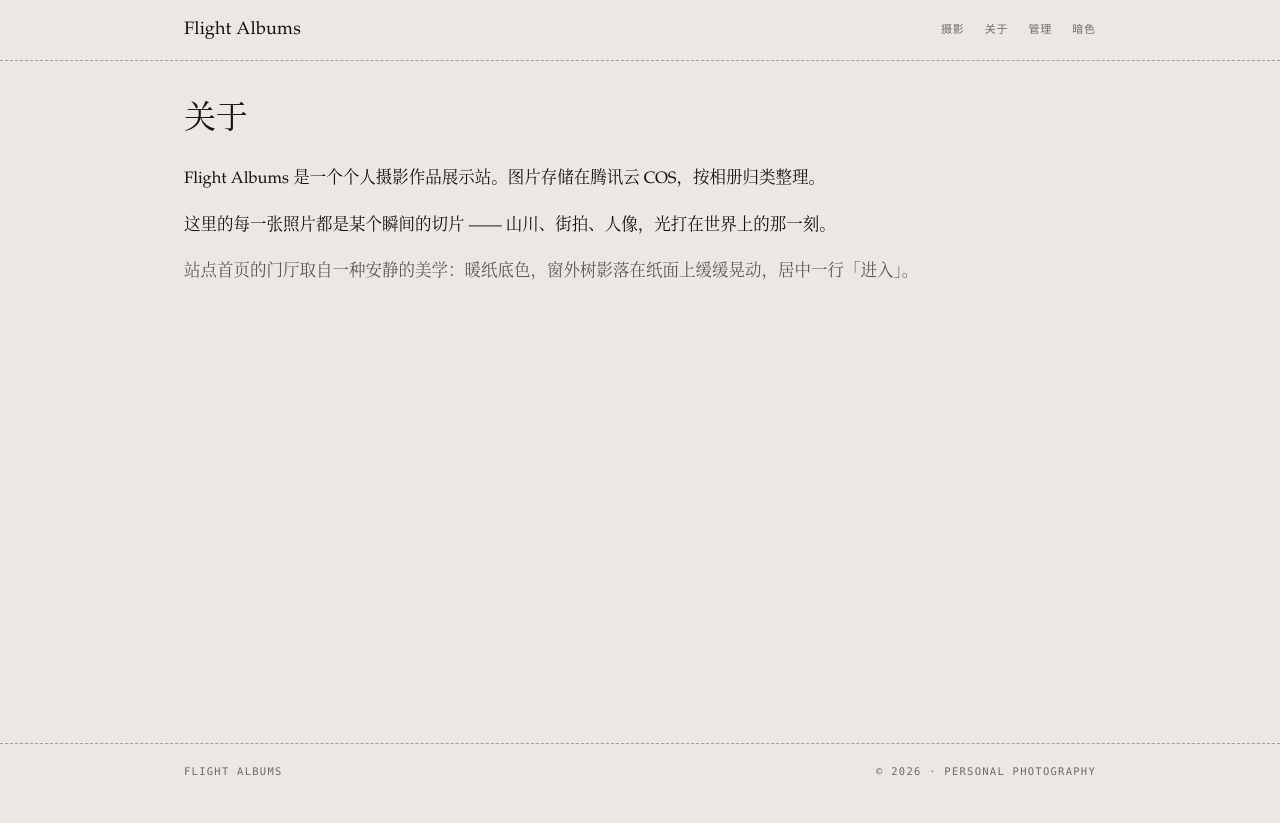
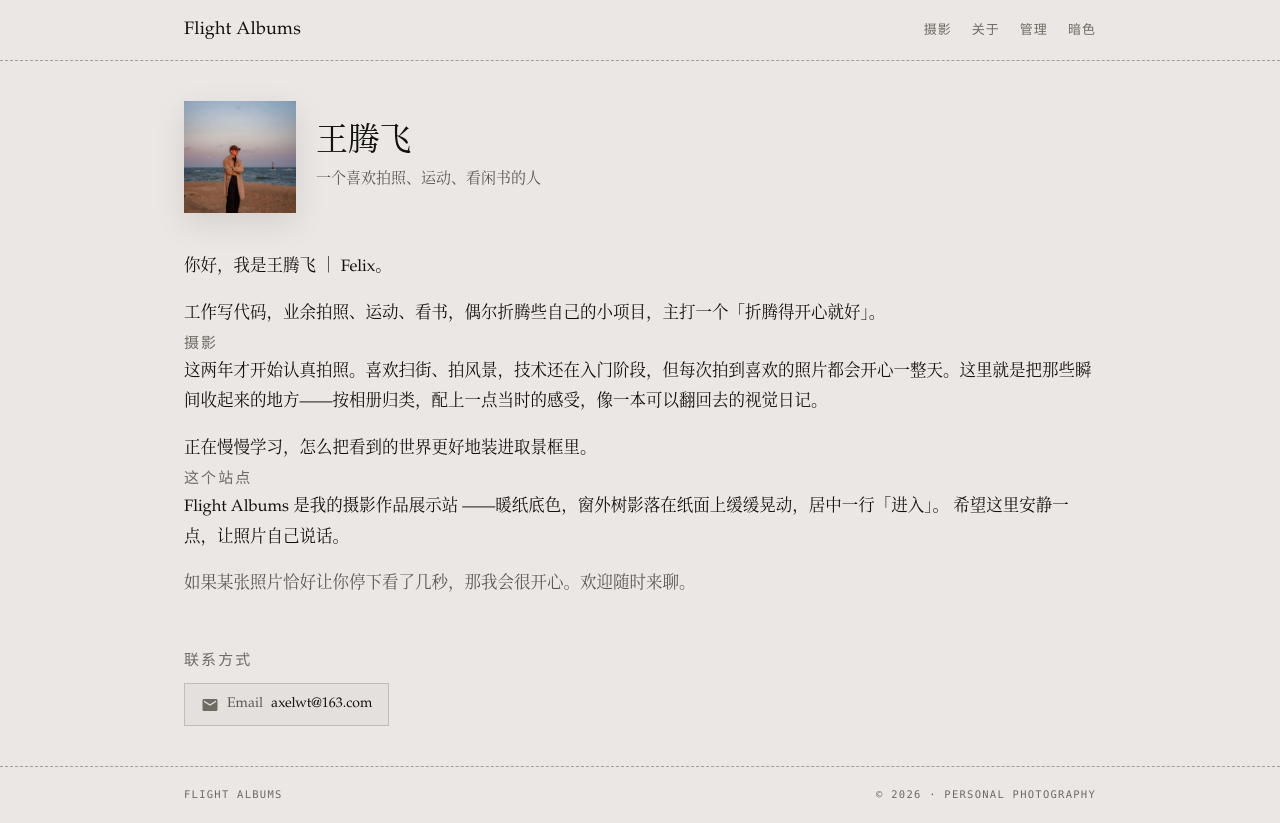
Before and after one commit to AxelWT/flight-albums, a Next.js app: page /about in a window 1280 px wide. Before the commit the page ends 800 px from the top, so only its background shows below. Built offline with nearby package versions, Linux system fonts and the light colour scheme.

Commit message:
refactor(about): rewrite about page as personal intro and enlarge nav font

```diff
--- a/app/(site)/about/page.tsx
+++ b/app/(site)/about/page.tsx
@@ -1,26 +1,72 @@
 import type { Metadata } from 'next'
+import Link from 'next/link'
 
 export const metadata: Metadata = {
   title: '关于 — Flight Albums',
-  description: '关于这个摄影站点',
+  description: '关于我 — 一个喜欢拍照、运动、看闲书的人',
 }
+
+const sectionLabel =
+  'font-mono text-[15px] uppercase tracking-[0.14em] text-ink-3'
 
 export default function AboutPage() {
   return (
     <>
-      <h1 className="mb-6 font-serif text-[2rem] font-normal leading-tight tracking-[-0.01em] text-ink">
-        关于
-      </h1>
+      {/* 头部：头像 + 名字 + 标语 */}
+      <div className="mb-10 flex flex-wrap items-center gap-5">
+        <img
+          src="/images/felix.jpg"
+          alt="Felix"
+          className="h-[112px] w-[112px] object-cover shadow-card"
+        />
+        <div>
+          <h1 className="m-0 border-none p-0 font-serif text-[2rem] font-normal leading-tight tracking-[-0.01em] text-ink">
+            王腾飞
+          </h1>
+          <p className="mt-1.5 font-serif text-[15px] text-ink-2">
+            一个喜欢拍照、运动、看闲书的人
+          </p>
+        </div>
+      </div>
+
       <div className="font-serif text-[16.5px] leading-[1.85] text-ink">
+        <p>你好，我是王腾飞 ｜ Felix。</p>
+        <p className="mt-4">
+          工作写代码，业余拍照、运动、看书，偶尔折腾些自己的小项目，主打一个「折腾得开心就好」。
+        </p>
+
+        {/* 摄影：本站主题，展开写 */}
+        <h2 className={sectionLabel}>摄影</h2>
         <p>
-          Flight Albums 是一个个人摄影作品展示站。图片存储在腾讯云 COS，按相册归类整理。
+          这两年才开始认真拍照。喜欢扫街、拍风景，技术还在入门阶段，但每次拍到喜欢的照片都会开心一整天。这里就是把那些瞬间收起来的地方——按相册归类，配上一点当时的感受，像一本可以翻回去的视觉日记。
         </p>
         <p className="mt-4">
-          这里的每一张照片都是某个瞬间的切片 —— 山川、街拍、人像，光打在世界上的那一刻。
+          正在慢慢学习，怎么把看到的世界更好地装进取景框里。
+        </p>
+
+        {/* 这个站点 */}
+        <h2 className={sectionLabel}>这个站点</h2>
+        <p>
+          Flight Albums 是我的摄影作品展示站
+          ——暖纸底色，窗外树影落在纸面上缓缓晃动，居中一行「进入」。
+          希望这里安静一点，让照片自己说话。
         </p>
         <p className="mt-4 text-ink-2">
-          站点首页的门厅取自一种安静的美学：暖纸底色，窗外树影落在纸面上缓缓晃动，居中一行「进入」。
+          如果某张照片恰好让你停下看了几秒，那我会很开心。欢迎随时来聊。
         </p>
+      </div>
+
+      {/* 联系方式 */}
+      <h2 className={`${sectionLabel} mt-12`}>联系方式</h2>
+      <div className="mt-3 flex flex-wrap gap-3 font-serif">
+        <Link
+          href="mailto:axelwt@163.com"
+          className="group inline-flex items-center gap-2 border border-line-soft bg-bg-soft px-4 py-2.5 text-[14px] text-ink no-underline transition-[transform,box-shadow,border-color] duration-200 hover:-translate-y-0.5 hover:border-line hover:shadow-card-hover"
+        >
+          <svg className="h-[18px] w-[18px] flex-none text-ink-3 transition-colors group-hover:text-ink" viewBox="0 0 24 24" fill="currentColor"><path d="M20 4H4c-1.1 0-2 .9-2 2v12c0 1.1.9 2 2 2h16c1.1 0 2-.9 2-2V6c0-1.1-.9-2-2-2zm0 4l-8 5-8-5V6l8 5 8-5v2z" /></svg>
+          <span className="font-medium text-ink-2">Email</span>
+          <span className="text-ink">axelwt@163.com</span>
+        </Link>
       </div>
     </>
   )
--- a/app/(site)/layout.tsx
+++ b/app/(site)/layout.tsx
@@ -6,7 +6,7 @@
  * 门厅首页（/）不使用此布局，保持全屏沉浸感。
  */
 const navLinkClass =
-  'font-mono text-[11px] uppercase tracking-[0.08em] text-ink-3 transition-colors hover:text-ink'
+  'font-mono text-[13px] uppercase tracking-[0.08em] text-ink-3 transition-colors hover:text-ink'
 
 export default function SiteLayout({
   children,
```
Also changed, not shown: public/images/felix.jpg (added).
